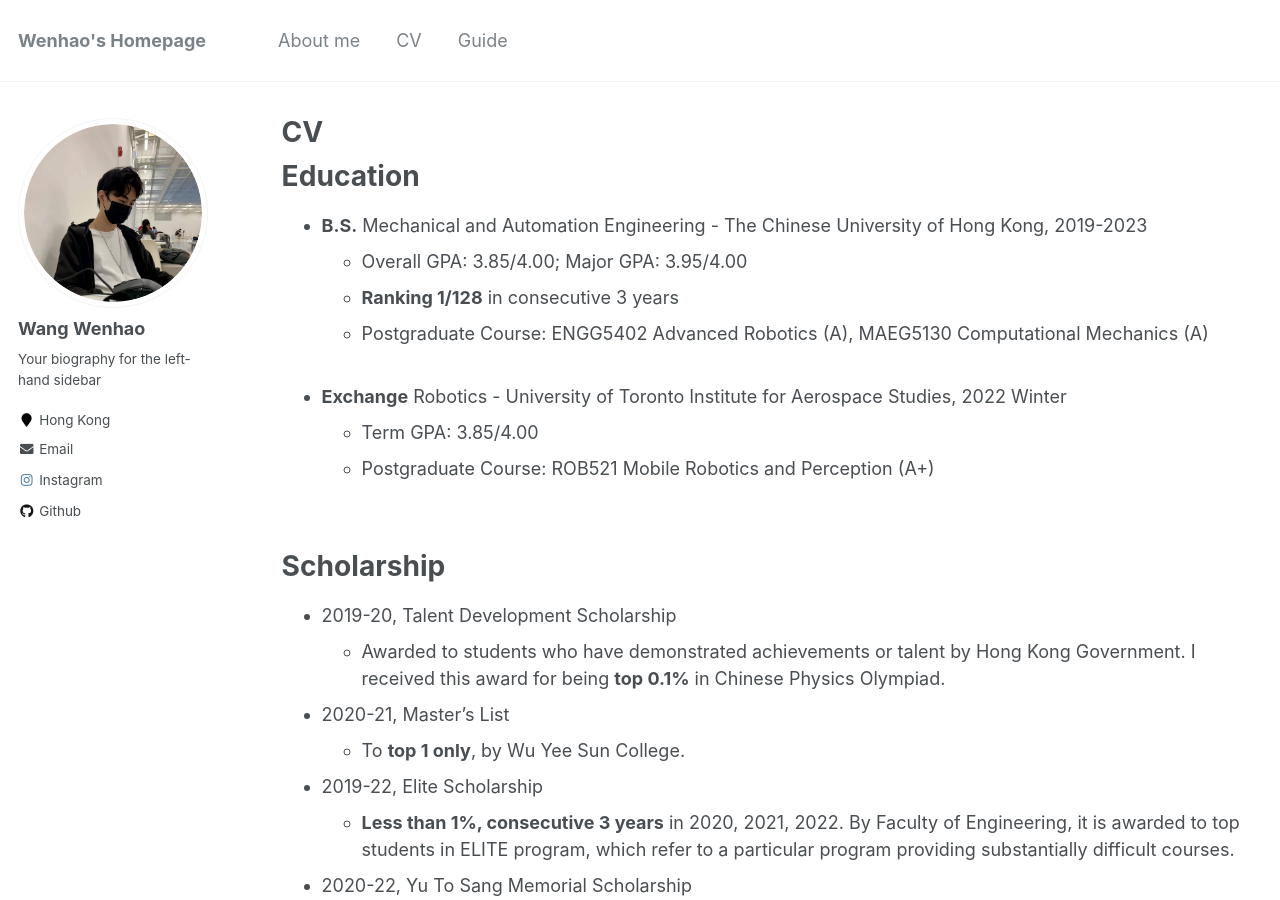
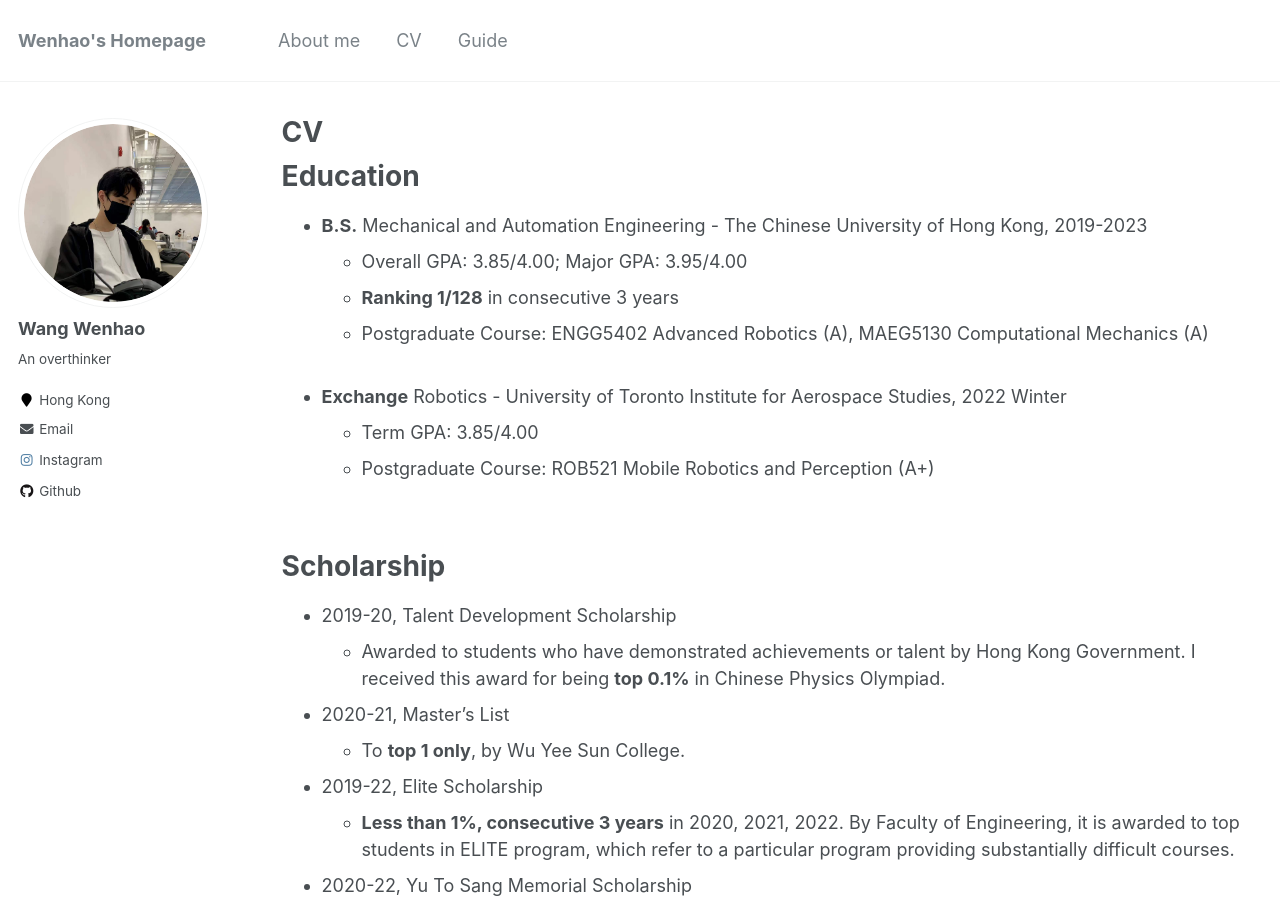
Before and after one commit to Hao-Starrr/Hao-Starrr.github.io, a Jekyll site: the page built from _pages/cv.md, in a window 1280 px wide and 900 px high. Built offline with Jekyll 4.4.1, drawn with Linux system fonts in a browser that asks for light colours.

Commit message:
overthinker

```diff
--- a/_config.yml
+++ b/_config.yml
@@ -82,7 +82,7 @@
 author:
   name             : "Wang Wenhao"
   avatar           : "profile.png"
-  bio              : "Your biography for the left-hand sidebar"
+  bio              : "An overthinker"
   location         : "Hong Kong"
   employer         :
   pubmed           :  # "https://www.ncbi.nlm.nih.gov/pubmed/?term=john+snow"
```
Also changed, not shown: _pages/cv.md (+1 -13 lines).
